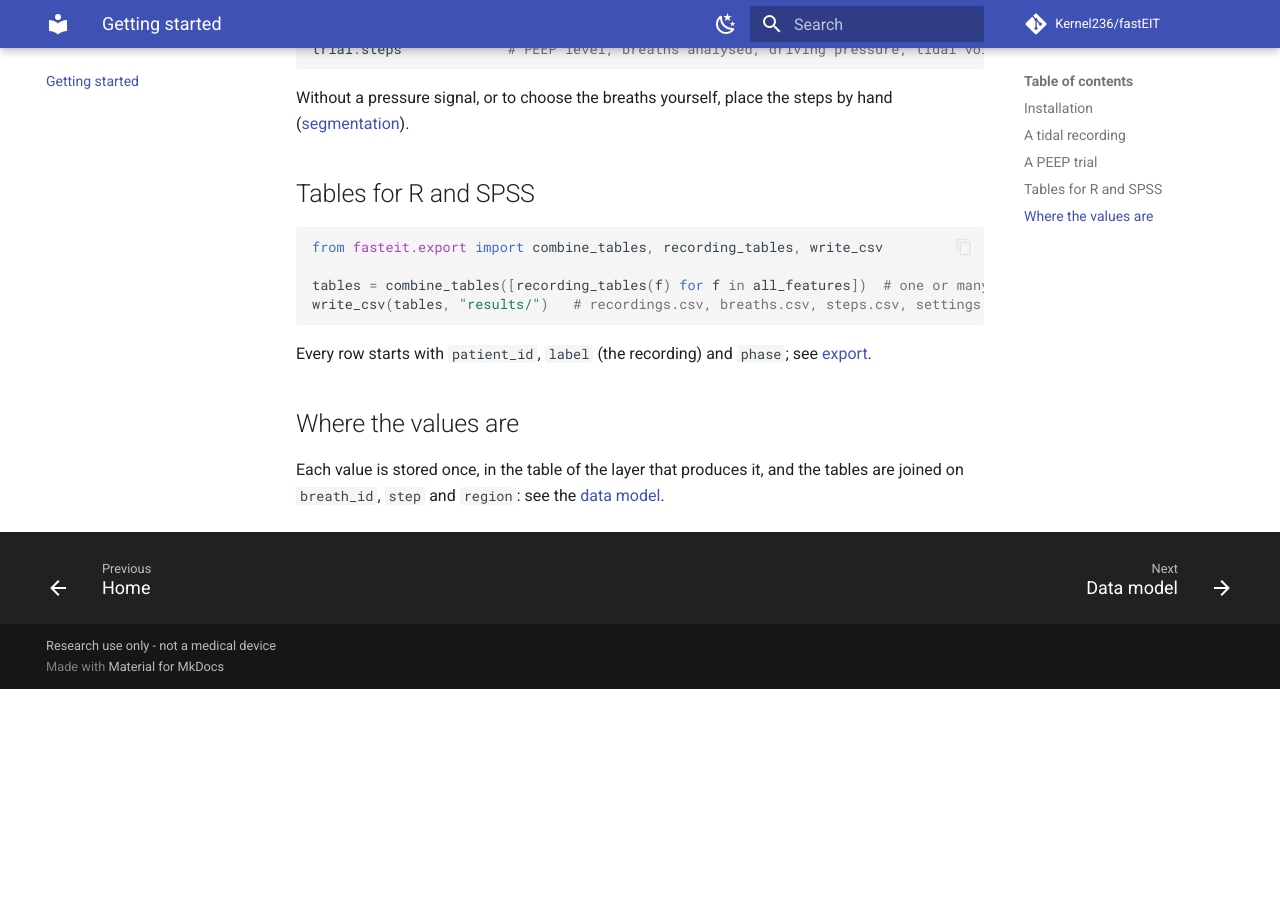
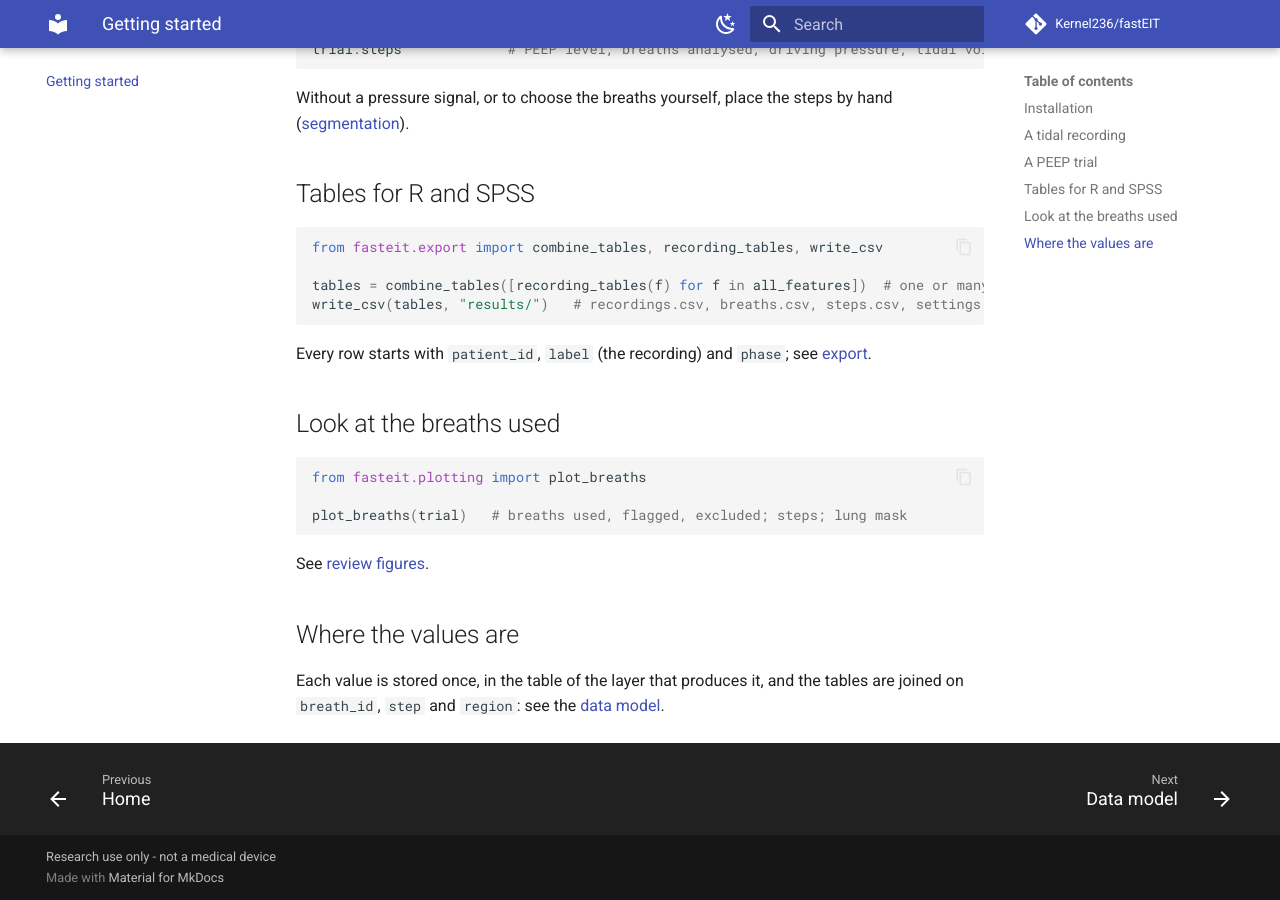
Before and after one commit to Kernel236/fastEIT, an MkDocs documentation site: the page built from docs/getting_started.md, in a window 1280 px wide and 900 px high, scrolled down 1199 px. Built offline with MkDocs 1.6.1 and Material for MkDocs 9.7.7, drawn with Linux system fonts in a browser that asks for light colours; comment, search, counter and statistics services are not loaded; the version menu is left out; before the commit the page ends 1888 px from its top, so only the background shows below that.

Commit message:
docs: review figures guide and API page

````diff
--- a/docs/getting_started.md
+++ b/docs/getting_started.md
@@ -70,6 +70,16 @@ write_csv(tables, "results/")   # recordings.csv, breaths.csv, steps.csv, settin
 Every row starts with `patient_id`, `label` (the recording) and `phase`; see
 [export](export.md).
 
+## Look at the breaths used
+
+```python
+from fasteit.plotting import plot_breaths
+
+plot_breaths(trial)   # breaths used, flagged, excluded; steps; lung mask
+```
+
+See [review figures](review.md).
+
 ## Where the values are
 
 Each value is stored once, in the table of the layer that produces it, and the tables are
--- a/mkdocs.yml
+++ b/mkdocs.yml
@@ -44,6 +44,7 @@ nav:
       - PEEP trial segmentation (layer 2b): segmentation.md
       - Clinical indices (layer 3): features.md
       - Export (layer 4): export.md
+      - Review figures: review.md
   - API reference:
       - api/index.md
       - Parsers: api/parsers.md
@@ -52,6 +53,7 @@ nav:
       - Segmentation: api/segmentation.md
       - Clinical indices: api/features.md
       - Export: api/export.md
+      - Review figures: api/plotting.md
       - Configuration: api/config.md
   - Development:
       - Parsing layer architecture: parsing_layer.md
````
Also changed, not shown: README.md (+1 -0 lines), docs/api/plotting.md (added, +3 -0 lines), docs/review.md (added, +49 -0 lines).
